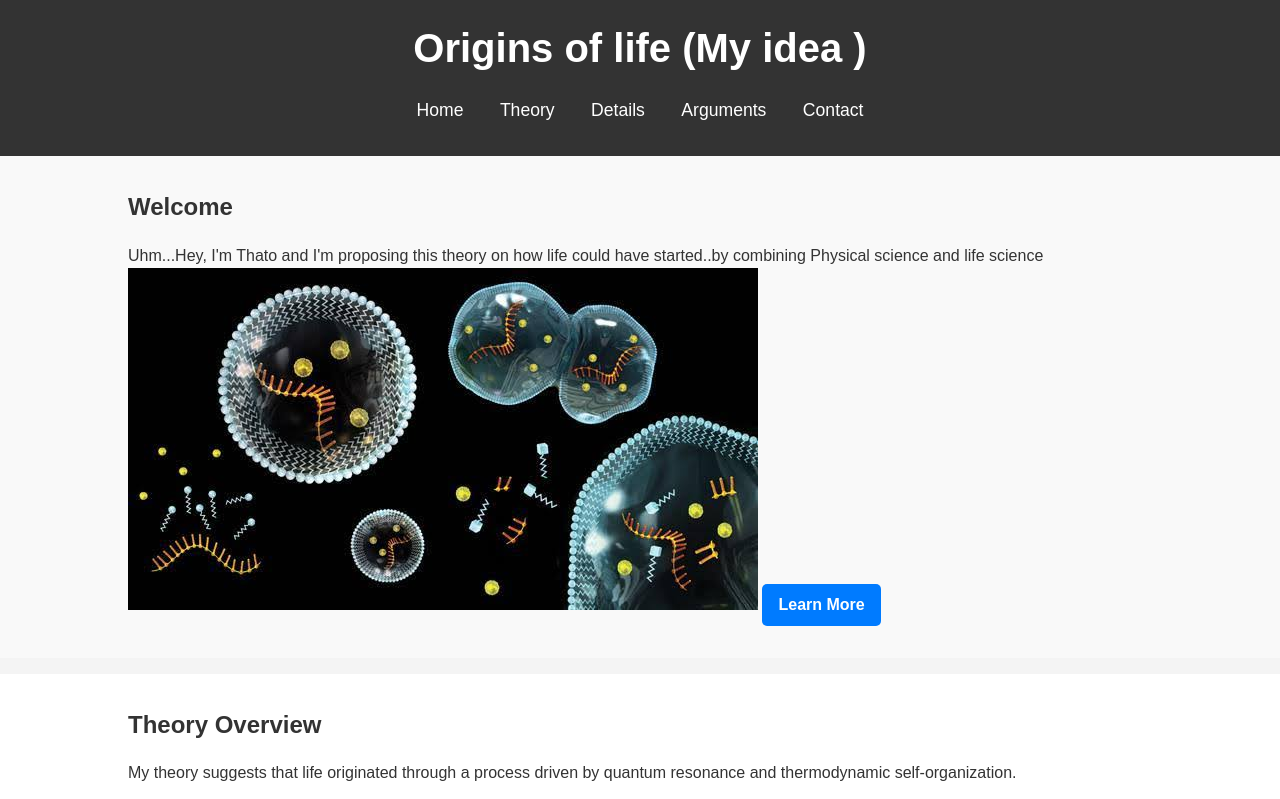
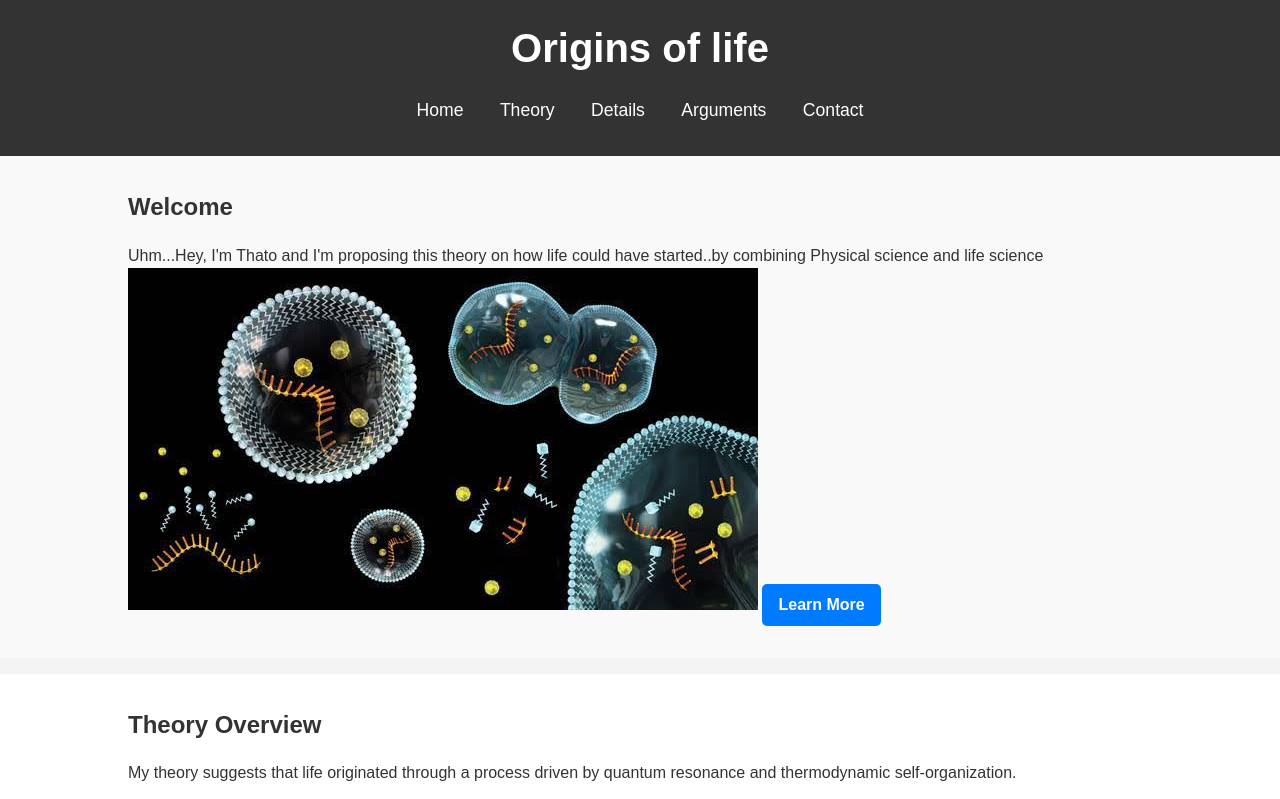
Before and after one commit to ThatoSelokela/Theory, a plain HTML site: page index.html in a window 1280 px wide. Shown: the top 799 px of the page. Drawn offline with Linux system fonts and the light colour scheme.

Commit message:
Update index.html

```diff
--- a/index.html
+++ b/index.html
@@ -147,7 +147,7 @@
 <body>
     <header>
         <div class="container">
-            <h1>Origins of life (My idea )</h1>
+            <h1>Origins of life </h1>
             <nav>
                 <ul>
                     <li><a href="#home">Home</a></li>
```
